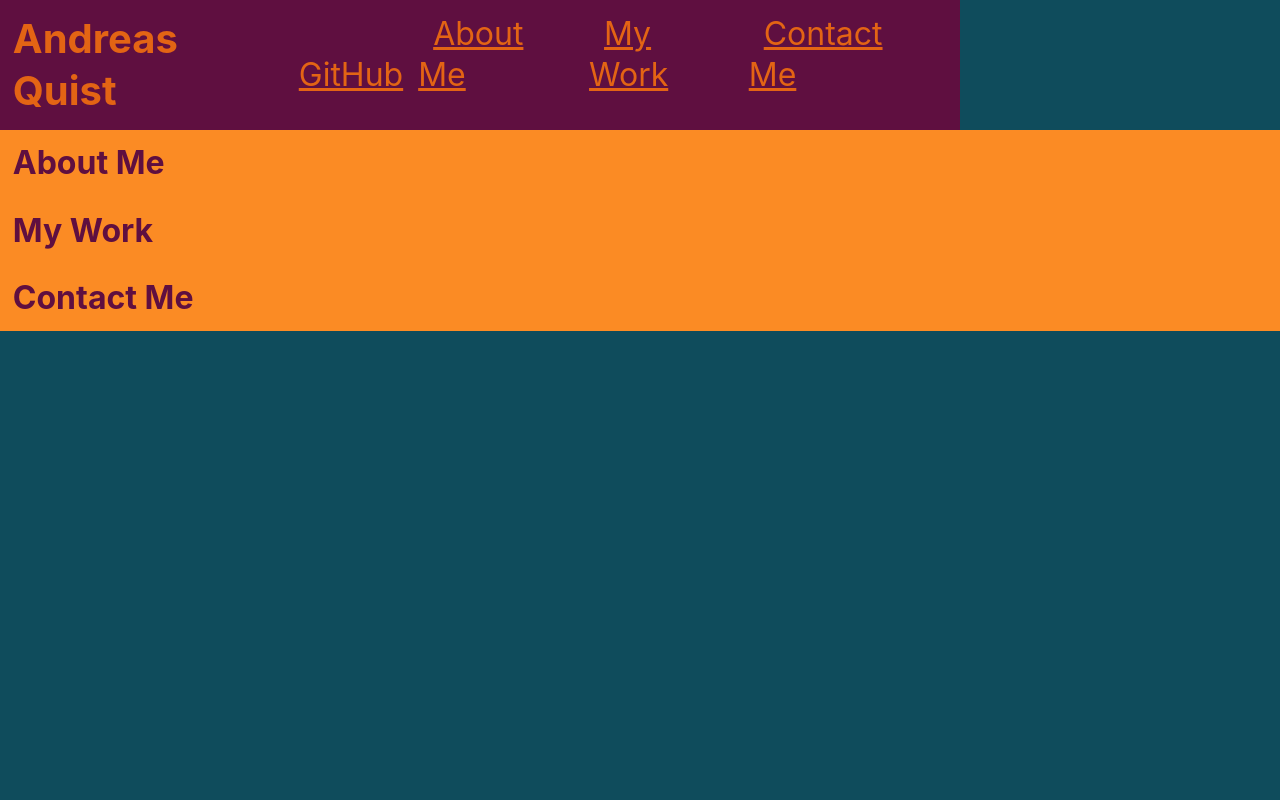
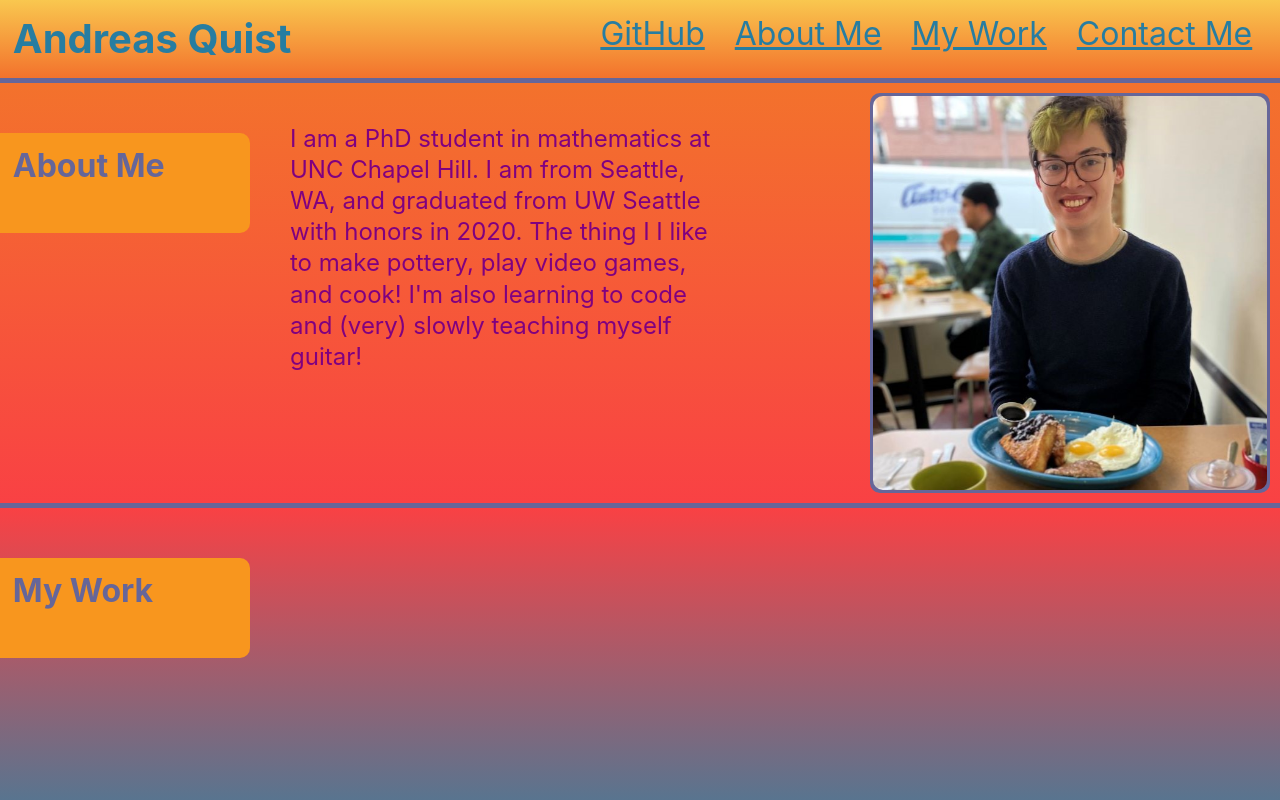
Before and after one commit to Andreasq99/Week-02-Challenge, a plain HTML site: page index.html in a window 1280 px wide. Shown: the top 800 px of the page. Drawn offline with Linux system fonts and the light colour scheme.

Commit message:
Added CSS code

```diff
--- a/assets/style.css
+++ b/assets/style.css
@@ -1,12 +1,18 @@
 /* color scheme sourced from https://coolors.co/palettes/trending */
 :root {
-    --wine: #5f0f40;
-    --berg: #9a031e;
-    --juice: #fb8b24;
-    --orange: #e36414;
-    --stormy: #0f4c5c;
 
 
+    --red: #f94144;
+    --orange: #f3722c;
+    --juice: #f8961e;
+    --grpfrt: #f9844a;
+    --mustard: #f9c74f;
+    --bush: #90be6d;
+    --pine: #43aa8b;
+    --winter: #4d908e;
+    --blubry: #577590;
+    --ocean: #277da1;
+    --grape: #666699;
   }
 
   *{
@@ -19,7 +25,7 @@
     display: flex;
     flex-direction: column;
     line-height: 1.3;
-    background-color: var(--stormy);
+    background-color: var(--juice);
     width:100%;
     margin: 0px;
     padding: 0px;
@@ -28,14 +34,15 @@
   header {
     display: flex;
     justify-content: space-between;
-    background-color:var(--wine);
+  /*  background-color:var(--mustard);*/
+    background-image: linear-gradient(#f9c74f, var(--orange));
     padding: 1%;
     width: 100%;
     margin: 0px;
   }
 
   h1{
-    color: var(--orange);
+    color: var(--ocean);
     font-size: 250%;
   }
 
@@ -48,33 +55,98 @@
   }
   nav ul a{
     font-size: 200%;
-    color: var(--orange);
+    color: var(--ocean);
     text-decoration: underline;
     padding: 15px;
     min-width: 100px;
   }
 
   nav ul a:hover{
-    color: var(--juice);
+    color: var(--winter);
+  }
+
+  nav ul a:active{
+    color: var(--bush);
   }
 
   main{
-    background-color: var(--stormy);
     height:100%
   }
 
   section{
-
+    display: flex;
+    width: 100%;
+    flex: 1 0 200px;
+    min-height: 300px;
+    border-top: 5px solid var(--grape);
+  }
+  section p{
+    color: purple;
+    font-size: 150%;
+    padding: 40px;
+    width: 50%;
   }
 
   h2{
     display: flex;
-    min-width: 100px;
+    min-width: 250px;
     text-align: left;
     background-color: var(--juice);
-    color: var(--wine);
+    color: var(--grape);
     padding: 1%;
     font-size: 200%;
+    height: 100px;
+    margin-top: 50px;
+    border-top-right-radius: 10px;
+    border-bottom-right-radius: 10px;
+  }
+
+
+  #about-me{
+    background-image: linear-gradient(var(--orange), var(--red));
+  }
+
+  #about-me div{
+    margin: 10px;
+    scale: 100%;
+    margin: 10px;
+    height: 400px;
+    width: 400px;
+    min-width: 400px;
+    padding: 0px;
+    border-radius: 10px;
+    border: 3px solid var(--grape);
+    background-color: var(--grape);
+    margin-left: 100px;
+  }
+
+  div img{
+    height: 100%;
+    width: 100%;
+    padding: 0px;
+    border-radius: 10px;
+  }
+
+  #work{
+    background-image: linear-gradient(var(--red), var(--blubry));
+  }
+
+  #contact{
+    background-image: linear-gradient(var(--blubry), var(--winter));
+  }
+
+
+  footer{
+    background-color: var(--winter);
+    text-align: center;
+    padding: 1%;
+    border-top: 5px solid var(--grape);
+  }
+
+  footer a{
+    text-decoration: none;
+    font-size: 125%;
+
   }
 
 
@@ -86,9 +158,23 @@
 
 
   /* media query for larger screens */
-  @media screen and (min-width: 992px) {
+  @media screen and (max-width: 992px) {
     header {
-      width: 75%;
+      width: 100%;
+      flex-direction: column;
+    }
+
+    nav ul{
+      flex-direction: column;
+    }
+
+    nav ul li{
+      border-top: 4px solid var(--grape);
+      padding: 1%;
+      text-align: center;
+      width: 100%;
+      text-decoration:none;
+      margin: 0px;
     }
 
   }
--- a/index.html
+++ b/index.html
@@ -12,7 +12,7 @@
 <body>
 
 
-  <header>
+  <header id="top">
     <h1>
       Andreas Quist
     </h1>
@@ -29,6 +29,13 @@
   <main>
     <section id="about-me">
         <h2>About Me</h2>
+        <p>
+            I am a PhD student in mathematics at UNC Chapel Hill. I am from Seattle, WA, and graduated from UW Seattle with honors in 2020. The thing I  I like to make pottery, play video games, and cook! I'm also learning to code and (very) slowly teaching myself guitar!
+        </p>
+        <div>
+          <img src="./assets/Me.jpg">
+        </div>
+
     </section>
 
     <section id="work">
@@ -41,6 +48,7 @@
   </main>
 
   <footer>
+    <a href="#top"> 🔼 Back to the top 🔼 </a>
   </footer>
 
 </body>
```
Also changed, not shown: assets/Me.jpg (added), 2 other files.
